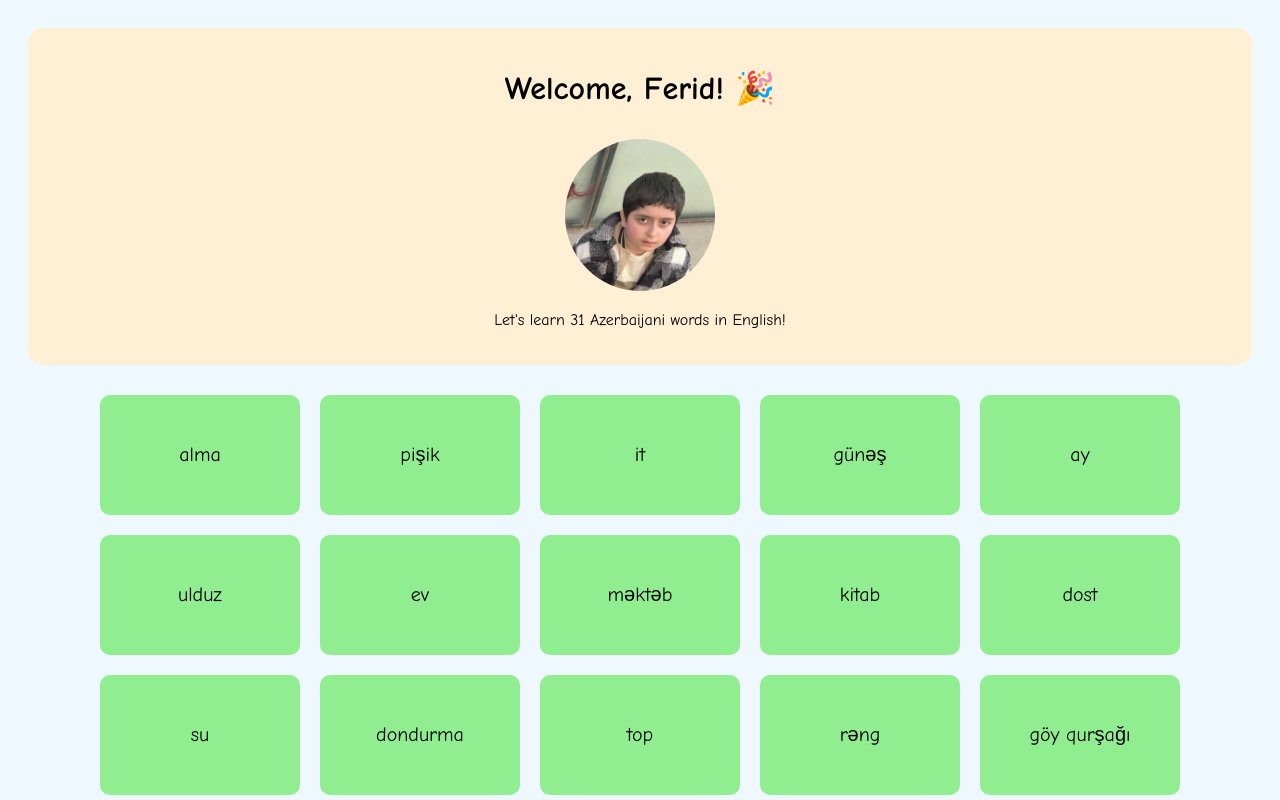
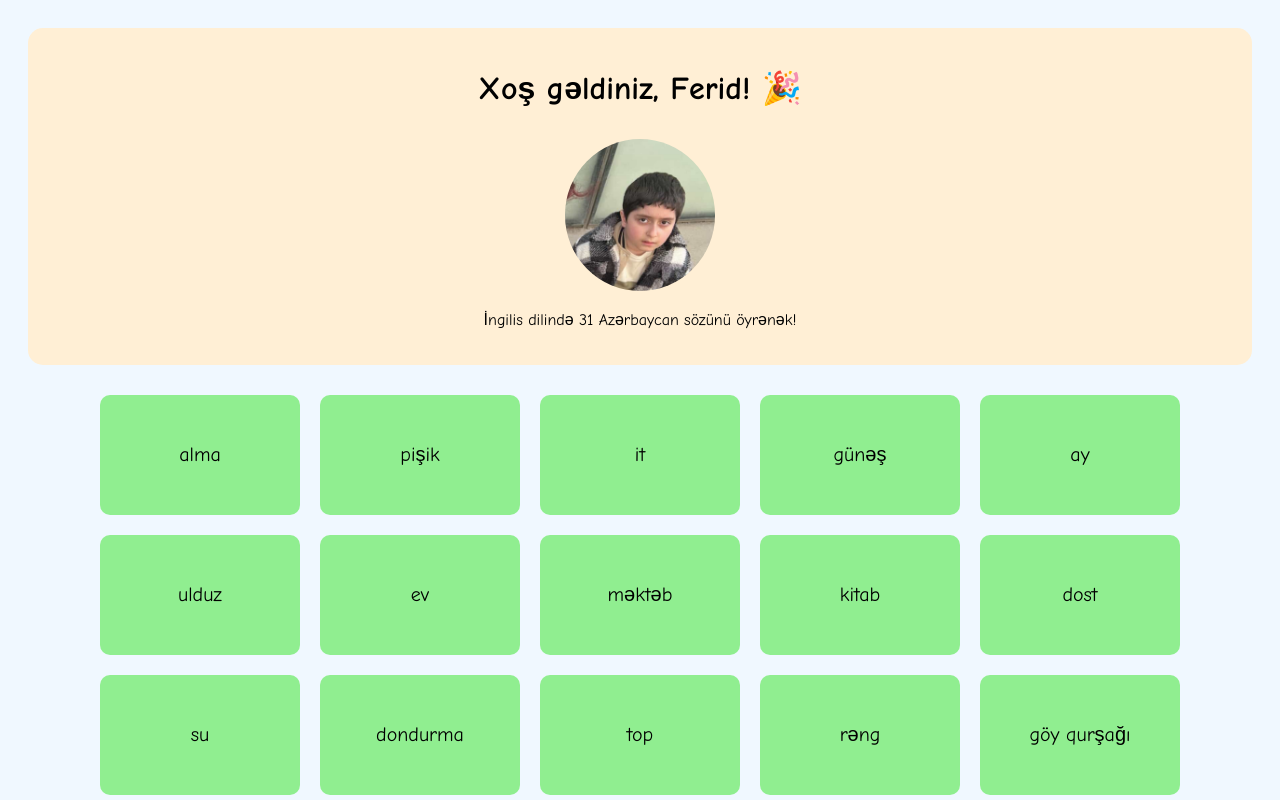
Before and after one commit to enesercanh/Ferid, a plain HTML site: page index.html in a window 1280 px wide. Shown: the top 800 px of the page. Drawn offline with Linux system fonts and the light colour scheme.

Commit message:
Update index.html

```diff
--- a/index.html
+++ b/index.html
@@ -3,14 +3,14 @@
 <head>
   <meta charset="UTF-8">
   <meta name="viewport" content="width=device-width, initial-scale=1">
-  <title>Ferid's Fun Words</title>
+  <title>Feridin Əyləncəli Sözləri</title>
   <link rel="stylesheet" href="style.css">
 </head>
 <body>
   <header>
-    <h1>Welcome, Ferid! 🎉</h1>
+    <h1>Xoş gəldiniz, Ferid! 🎉</h1>
     <img src="ferid.jpeg" alt="Ferid's Picture" class="ferid-photo">
-    <p>Let's learn 31 Azerbaijani words in English!</p>
+    <p>İngilis dilində 31 Azərbaycan sözünü öyrənək!</p>
   </header>
 
   <main id="flashcards-container">
@@ -18,7 +18,7 @@
   </main>
 
   <footer>
-    <p>You’re doing great, Ferid! Keep going! 🚀</p>
+    <p>Əla edirsən, Ferid! Davam et! 🚀</p>
   </footer>
 
   <script src="script.js"></script>
```
